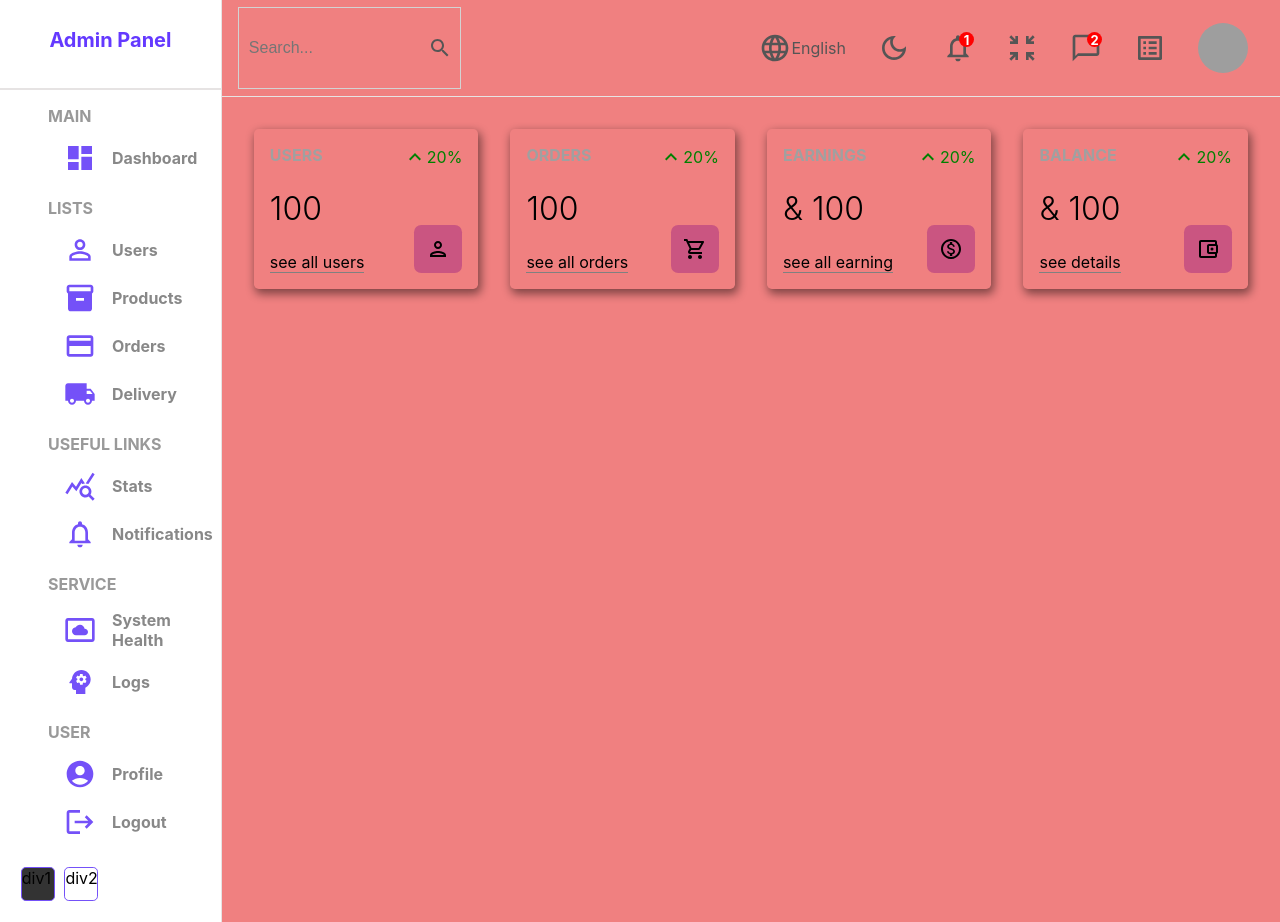
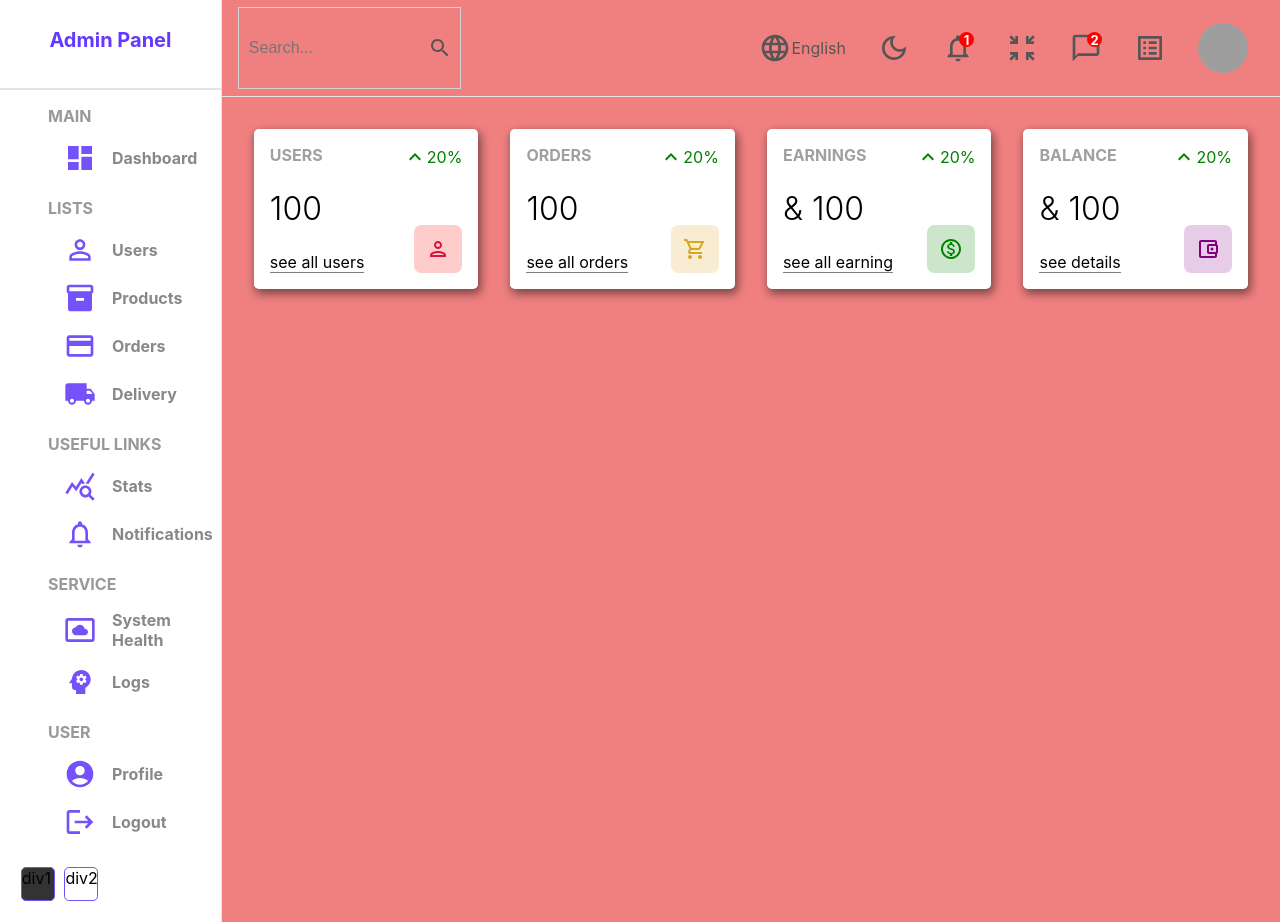
Before and after one commit to KristinaChausheva/react-admin-panel, a React (Create React App) app: page / in a window 1280 px wide. Built offline with nearby package versions, Linux system fonts and the light colour scheme; grey boxes are pictures that could not be loaded.

Commit message:
adding more styles

```diff
--- a/src/components/widget/Widget.jsx
+++ b/src/components/widget/Widget.jsx
@@ -19,7 +19,15 @@
         title: "USERS",
         isMoney: false,
         link: "see all users",
-        icon: <PersonOutlinedIcon className="icon" />,
+        icon: (
+          <PersonOutlinedIcon
+            className="icon"
+            style={{
+              backgroundColor: "rgba(255, 0, 0, 0.2)",
+              color: "crimson",
+            }}
+          />
+        ),
       }
       break
     case "order":
@@ -27,7 +35,15 @@
         title: "ORDERS",
         isMoney: false,
         link: "see all orders",
-        icon: <ShoppingCartOutlinedIcon className="icon" />,
+        icon: (
+          <ShoppingCartOutlinedIcon
+            className="icon"
+            style={{
+              backgroundColor: "rgba(218, 165, 32, 0.2)",
+              color: "goldenrod",
+            }}
+          />
+        ),
       }
       break
     case "earning":
@@ -35,7 +51,15 @@
         title: "EARNINGS",
         isMoney: true,
         link: "see all earning",
-        icon: <MonetizationOnOutlinedIcon className="icon" />,
+        icon: (
+          <MonetizationOnOutlinedIcon
+            className="icon"
+            style={{
+              backgroundColor: "rgba(0, 128, 0, 0.2)",
+              color: "green",
+            }}
+          />
+        ),
       }
       break
     case "balance":
@@ -43,7 +67,15 @@
         title: "BALANCE",
         isMoney: true,
         link: "see details",
-        icon: <AccountBalanceWalletOutlinedIcon className="icon" />,
+        icon: (
+          <AccountBalanceWalletOutlinedIcon
+            className="icon"
+            style={{
+              backgroundColor: "rgba(128, 0, 128, 0.2)",
+              color: "purple",
+            }}
+          />
+        ),
       }
       break
     default:
--- a/src/components/widget/widget.scss
+++ b/src/components/widget/widget.scss
@@ -7,6 +7,7 @@
   -webkit-box-shadow: 2px 4px 10px 1px rgba(0, 0, 0, $alpha: 0.47);
   border-radius: 0.3em;
   height: 8em;
+  background-color: white;
 
   .left,
   .right {
@@ -29,6 +30,7 @@
       width: max-content;
       font-size: 1em;
       border-bottom: 1px solid gray;
+      cursor: pointer;
     }
 
     .percentage {
```
